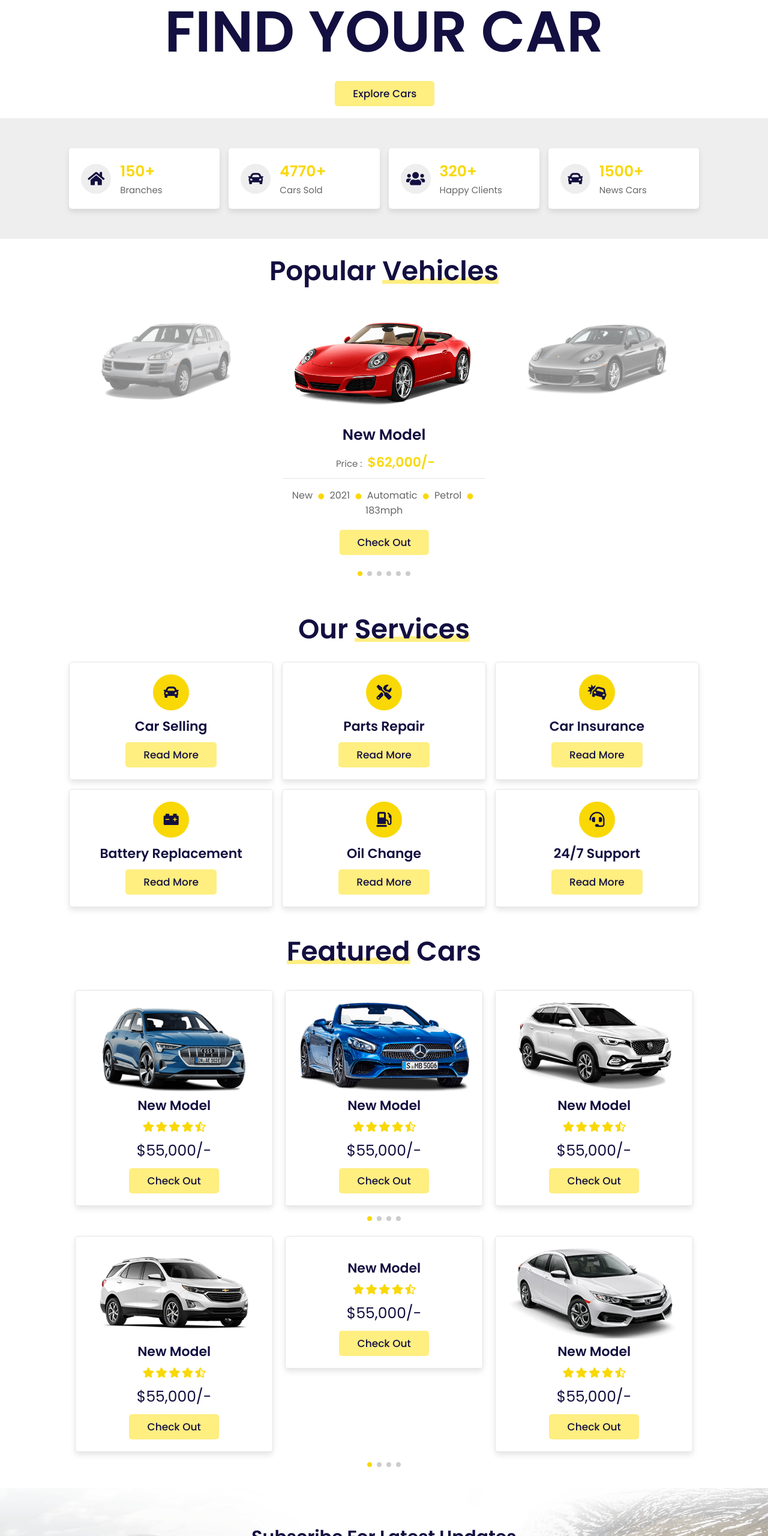
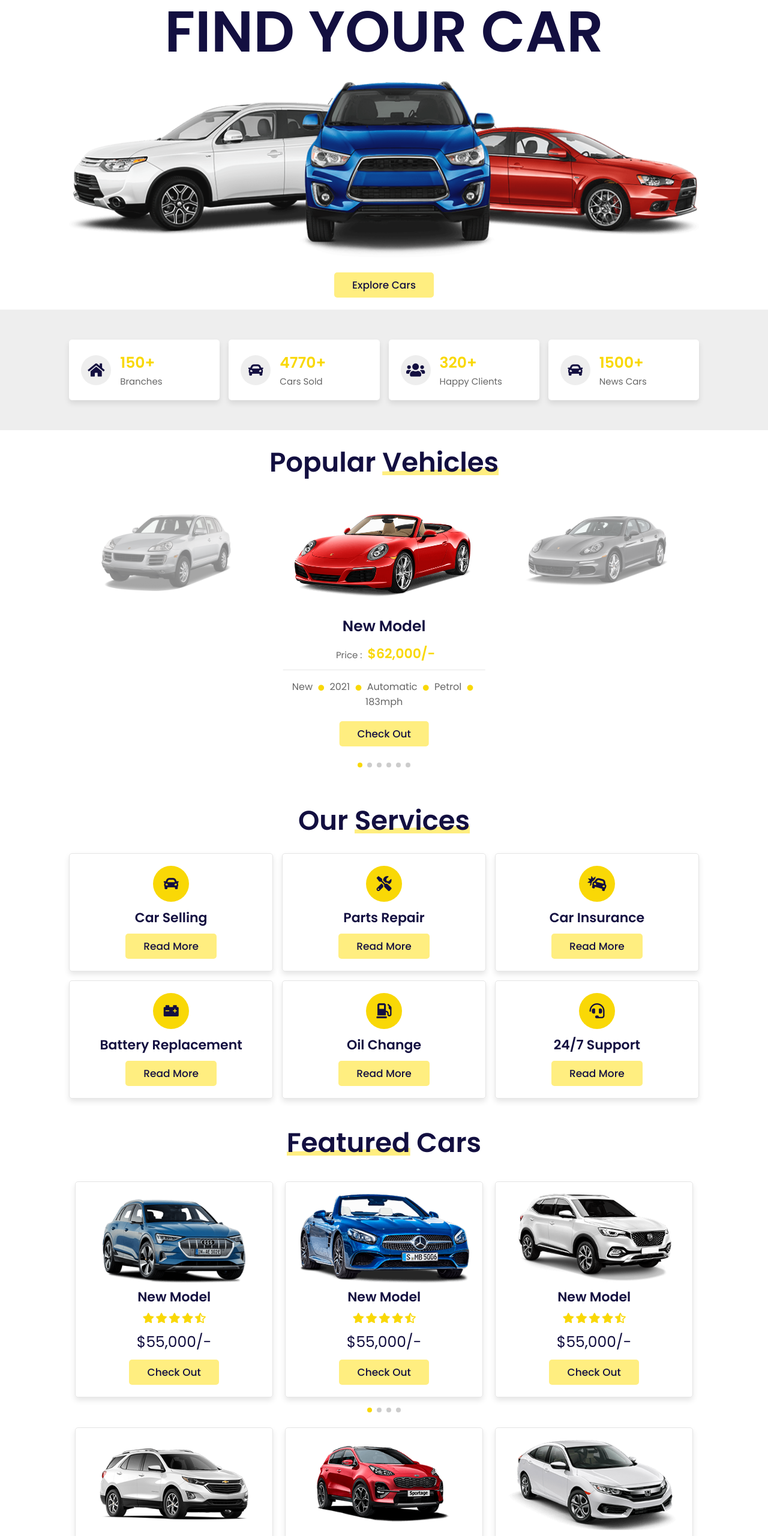
Before and after one commit to Ankit4725/project_car_selling, a plain HTML site: page index.html in a window 1280 px wide. Shown: the part 120-2680 px from the top of the page at 60% size. Drawn offline with nearby package versions, Linux system fonts and the light colour scheme; files whose address does not match are found by name.

Commit message:
Update index.html

```diff
--- a/index.html
+++ b/index.html
@@ -62,7 +62,7 @@
 
     <h3 data-speed="-2" class="home-parallax">find your car</h3>
 
-    <img data-speed="5" class="home-parallax" src="image/home-img.png" alt="">
+    <img data-speed="5" class="home-parallax" src="images/home-img.png" alt="">
 
     <a data-speed="7" href="#" class="btn home-parallax">explore cars</a>
 
@@ -345,7 +345,7 @@
         <div class="swiper-wrapper">
 
              <div class="swiper-slide box">
-                 <img src="image/car-5.png" alt="">
+                 <img src="images/car-5.png" alt="">
                  <div class="content">
                      <h3>new model</h3>
                      <div class="stars">
```
